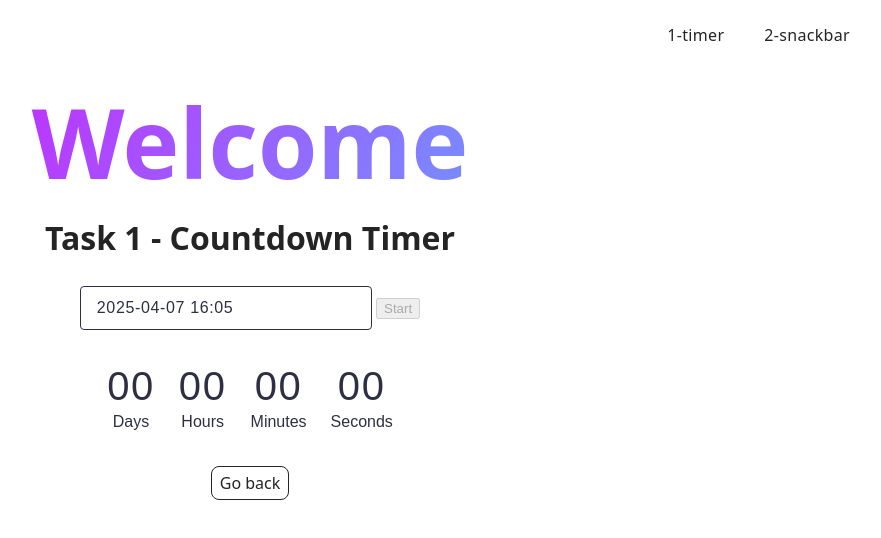
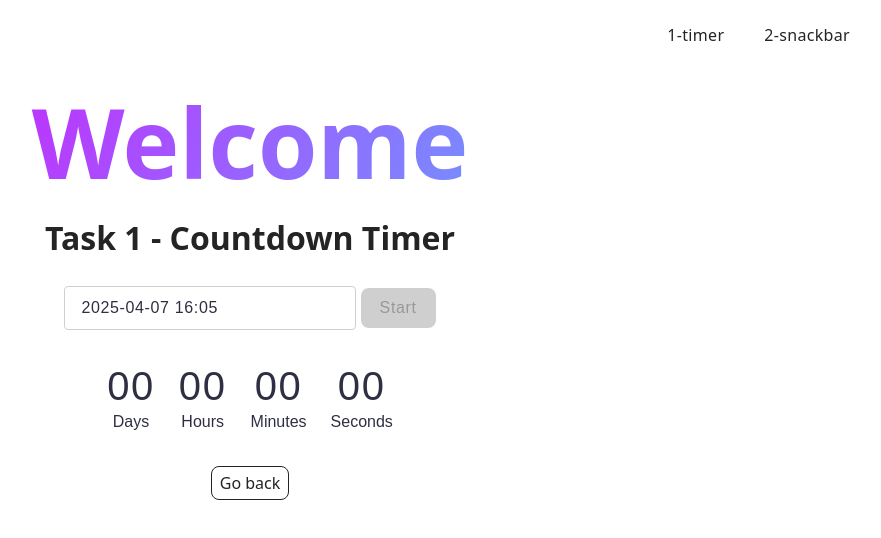
Before and after one commit to SemchikAAA/goit-js-hw-10, a website built with Vite: page src/1-timer.html in a window 1280 px wide. Shown: the whole page, without its empty margins (390-1271 px from the left). Built offline with nearby package versions, Linux system fonts and the light colour scheme.

Commit message:
add styles on btn and input

```diff
--- a/src/css/timer.css
+++ b/src/css/timer.css
@@ -8,13 +8,17 @@
   color: #2e2f42;
 
   padding-left: 16px;
-  border: 1px solid #2e2f42;
+  border: 1.5px solid #cfcfcf;
   border-radius: 4px;
   width: 272px;
   height: 40px;
 }
 
-/* .start-btn {
+#datetime-picker:hover:not(:disabled) {
+  border-color: black;
+}
+
+.start-btn {
   border-radius: 8px;
   padding: 8px 16px;
   width: 75px;
@@ -27,7 +31,16 @@
   font-size: 16px;
   letter-spacing: 0.04em;
   color: #fff;
-} */
+}
+
+.start-btn:disabled {
+  background-color: #cfcfcf;
+  color: #989898;
+}
+
+.start-btn:hover:not(:disabled) {
+  background: #6c8cff;
+}
 
 .timer {
   margin-top: 32px;
```
